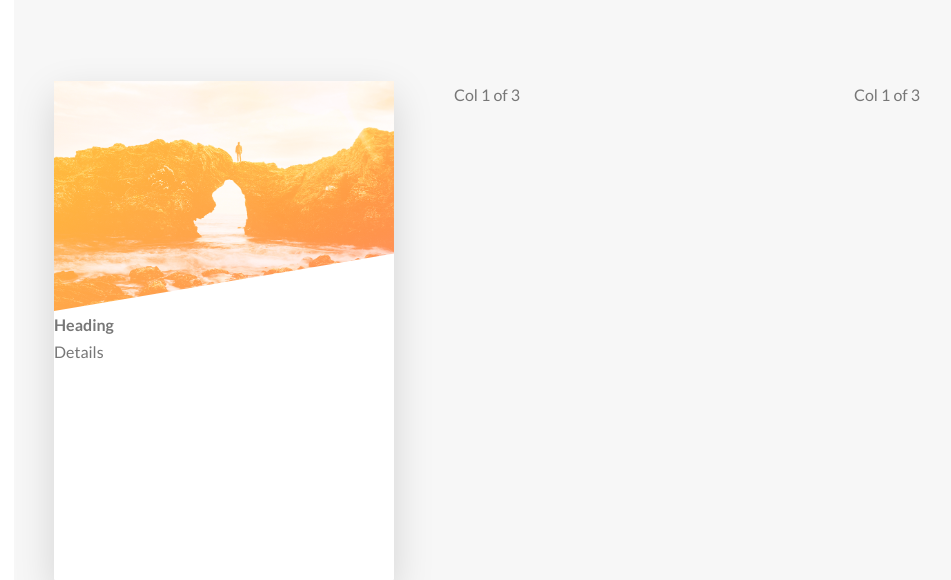
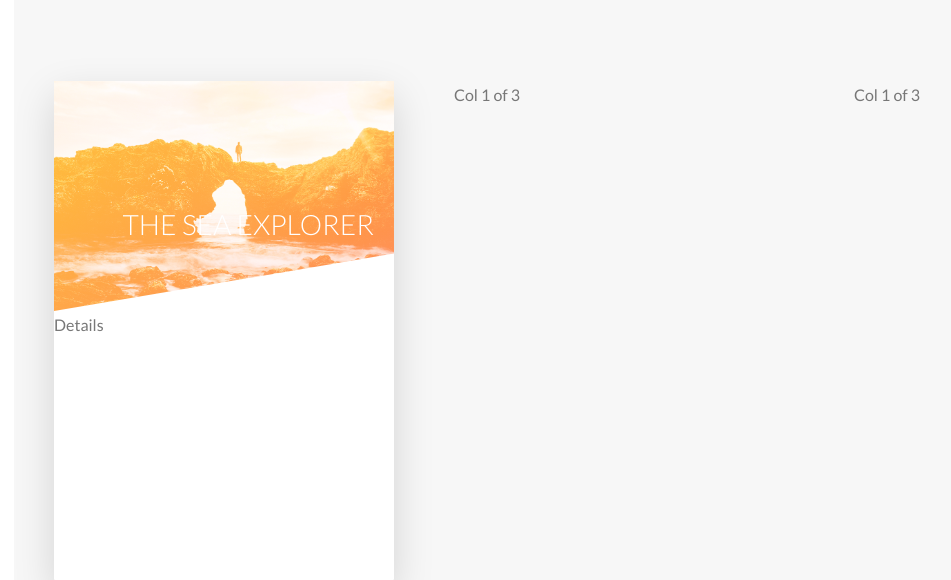
Before and after one commit to kkarandikar0807/css-tutorial, a PHP site: page / in a window 1280 px wide. Shown: the part 2190-2770 px from the top of the page, without its empty margins (16-967 px from the left). Run offline with PHP 8.4, Linux system fonts and the light colour scheme; style sheets or scripts are compiled from the project's sources; some libraries are stand-ins or nearby versions.

Commit message:
Adding the caard details

```diff
--- a/index.html
+++ b/index.html
@@ -128,10 +128,12 @@
                           <div class="card__side card__side--front">
                               <div class="card__picture card__picture--1">
                                   &nbsp;
-
                               </div>
                               <h4 class="card__heading">
-                                    Heading
+                                  <span class="card__heading-span card__heading-span--1">
+
+                                  </span>
+                                    The Sea Explorer
                               </h4>
                               <div class="card__details">
                                   Details
--- a/sass/components/_card.scss
+++ b/sass/components/_card.scss
@@ -64,13 +64,15 @@
                     $color-secondary-dark
     ) ,url(../img/nat-5.jpg);
     }
-
-    &__heading {
-      font-size: 2.8rem;
-      font-weight: 300;
-      text-transform: uppercase;
-      color: $color-white;
-    }
   }
-
+  &__heading {
+    font-size: 2.8rem;
+    font-weight: 300;
+    text-transform: uppercase;
+    color: $color-white;
+    position: absolute;
+    top: 12rem;
+    right: 2rem;
+    text-align: right;
+  }
 }
```
